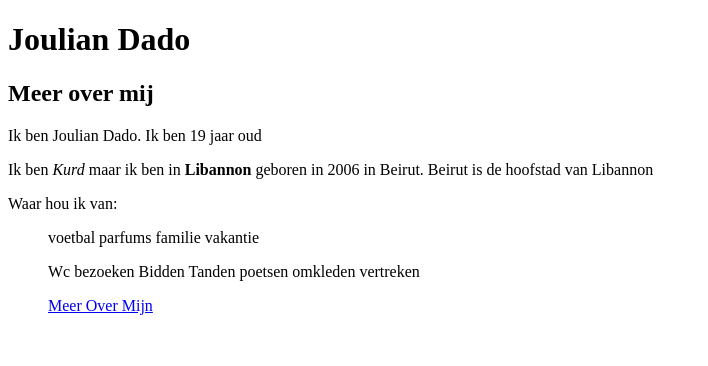
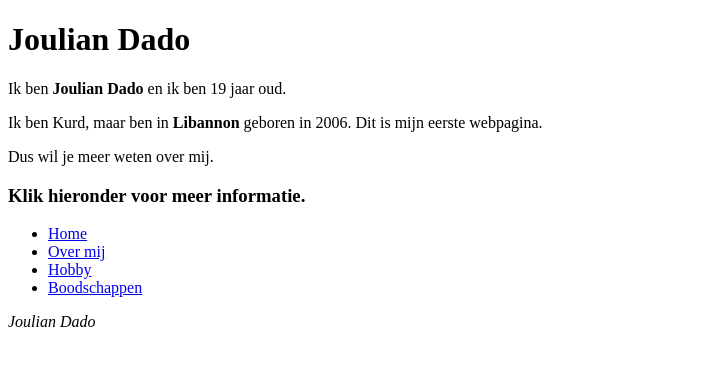
Before and after one commit to Joulian-Dado/web.technology3, a plain HTML site: page Labo-01/index.html in a window 1280 px wide. Shown: the whole page, without its empty margins (0-708 px from the left). Drawn offline with Linux system fonts and the light colour scheme.

Commit message:
EERSTE GOEIE VERSIE

```diff
--- a/Labo-01/index.html
+++ b/Labo-01/index.html
@@ -3,42 +3,43 @@
 <head>
     <meta charset="UTF-8">
     <meta name="viewport" content="width=device-width, initial-scale=1.0">
-    <title>Mijn eerste webpagina</title>
+    <title>Mijn eerste pagina</title>
 </head>
-
-<h1><strong>Joulian Dado</strong></h1>
-
-
-
+ <h1>Joulian Dado</h1>
 <body>
- <h2>Meer over mij</h2>
- <p>Ik ben Joulian Dado. Ik ben 19 jaar oud</p>
- <p>Ik ben <em>Kurd</em> maar ik ben in <strong>Libannon</strong> geboren in 2006 in Beirut. Beirut is de hoofstad van Libannon</p>
- <p>Waar hou ik van:</p>
-   <ul>
-    <il>voetbal</il>
-    <il>parfums</il>
-    <il>familie</il>
-    <il>vakantie</il>
-  </ul>
-
-  <ol>
-    <il>Wc bezoeken</il>
-    <il>Bidden</il>
-    <il>Tanden poetsen</il>
-    <il>omkleden</il>
-    <il>vertreken</il>
-  </ol>
-
-  <nav class ="Meer over mij">
-    <ul>
-        <il><a href="#">Meer Over Mijn</a></il>
+    <p>Ik ben <strong>Joulian Dado</strong> en ik ben 19 jaar oud.</p>
+    <p>Ik ben Kurd, maar ben in <strong>Libannon</strong> geboren in 2006. Dit is mijn eerste webpagina.</p>
+    <p>Dus wil je meer weten over mij.</p>
 
 
 
 
 
-    </ul>
+
+<header>
+<h3>Klik hieronder voor meer informatie.</h3>
+
+<nav>
+<ul>
+<li><a href="index.html">Home</a></li>
+<li><a href="over-mij.html">Over mij</a></li>
+<li><a href="Hobby.html">Hobby</a></li>
+<li><a href="boodschappen.html">Boodschappen</a></li>
+</ul>
+</nav>
+
+</header>
+
+<main>
+<!-- unieke content van deze pagina -->
+</main>
+
+<footer>
+<p> <em>Joulian Dado</em></p>
+</footer>
+
+</body>
+</html>
 
 
 
```
Also changed, not shown: Labo-01/Hobby.html (+23 -16 lines), Labo-01/boodschappen.html (added, +51 -0 lines), Labo-01/over-mij.html (+62 -0 lines), Labo-01/afbeeldingen/Football_in_Bloomington,_Indiana,_1995.jpg (added).
